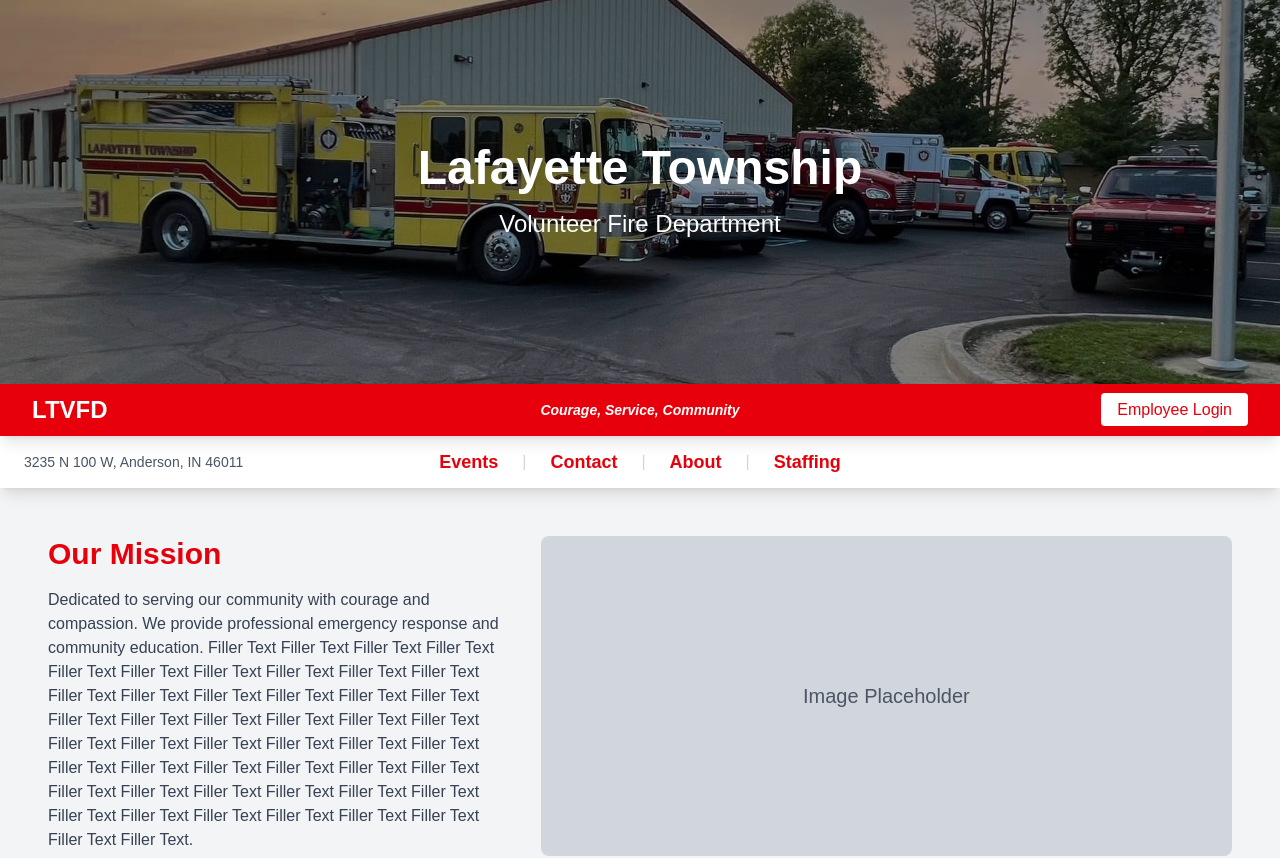
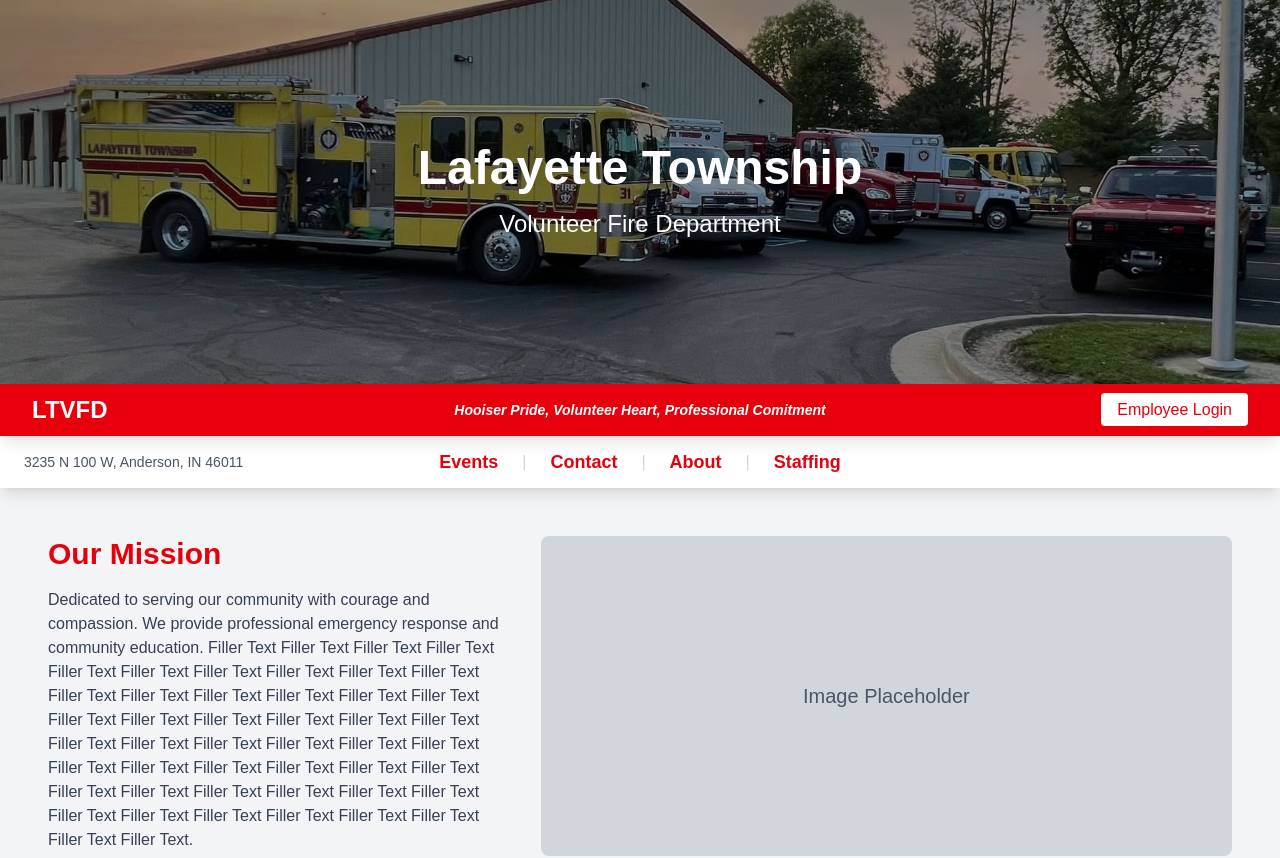
Before and after one commit to Neffster69/ltvfcd-website, a Next.js app: page / in a window 1280 px wide. Shown: the top 858 px of the page. Built offline with nearby package versions, Linux system fonts and the light colour scheme.

Commit message:
Update header motto

```diff
--- a/app/page.tsx
+++ b/app/page.tsx
@@ -19,7 +19,7 @@ export default function Home() {
             <h2 className="text-2xl font-bold">LTVFD</h2>
           </div>
           <div className="max-w-4xl mx-auto text-center">
-            <p className="text-sm font-semibold italic">Courage, Service, Community</p>
+            <p className="text-sm font-semibold italic">Hooiser Pride, Volunteer Heart, Professional Comitment</p>
           </div>
           <div className="absolute right-4 top-1/2 transform -translate-y-1/2">
             <Link href="/login" className="bg-white text-red-600 px-4 py-2 rounded hover:bg-gray-100">Employee Login</Link>
```
